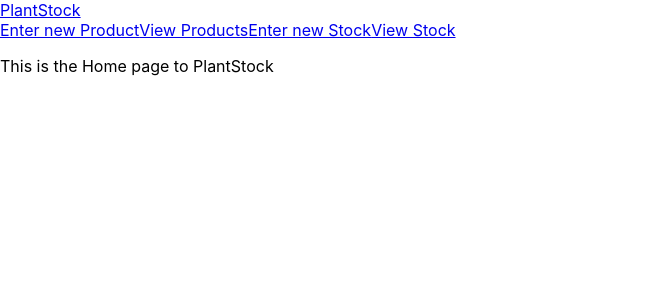
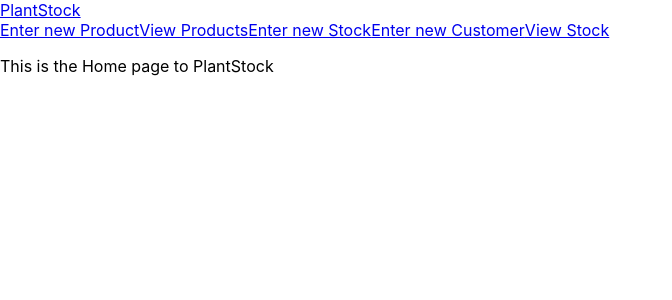
Before and after one commit to Edward-Phillips/plantStockFrontend, a React (Create React App) app: page / in a window 1280 px wide. Shown: the top 300 px of the page, without its empty margins (0-672 px from the left). Built offline with nearby package versions, Linux system fonts and the light colour scheme.

Commit message:
add route for customerForm

```diff
--- a/src/components/NavBar.js
+++ b/src/components/NavBar.js
@@ -5,6 +5,7 @@ import ProductForm from './ProductForm';
 import ProductPage from './ProductPage';
 import StockPage from './StockPage';
 import StockForm from './StockForm';
+import CustomerForm from './CustomerForm';
 import Home from './Home';
 
 const NavBar = () => {
@@ -25,6 +26,9 @@ const NavBar = () => {
           <Nav.Link as={Link} to="/stock-entry">
             Enter new Stock
           </Nav.Link>
+          <Nav.Link as={Link} to="/customer-entry">
+            Enter new Customer
+          </Nav.Link>
           <Nav.Link as={Link} to="/view-stock">
             View Stock
           </Nav.Link>
@@ -38,6 +42,7 @@ const NavBar = () => {
         <Route path="/view-products" component={ProductPage} />
         <Route path="/view-stock" component={StockPage} />
         <Route path="/stock-entry" component={StockForm} />
+        <Route path="/customer-entry" component={CustomerForm} />
         <Route path="*" component={Home} />
       </Switch>
     </div>
```
